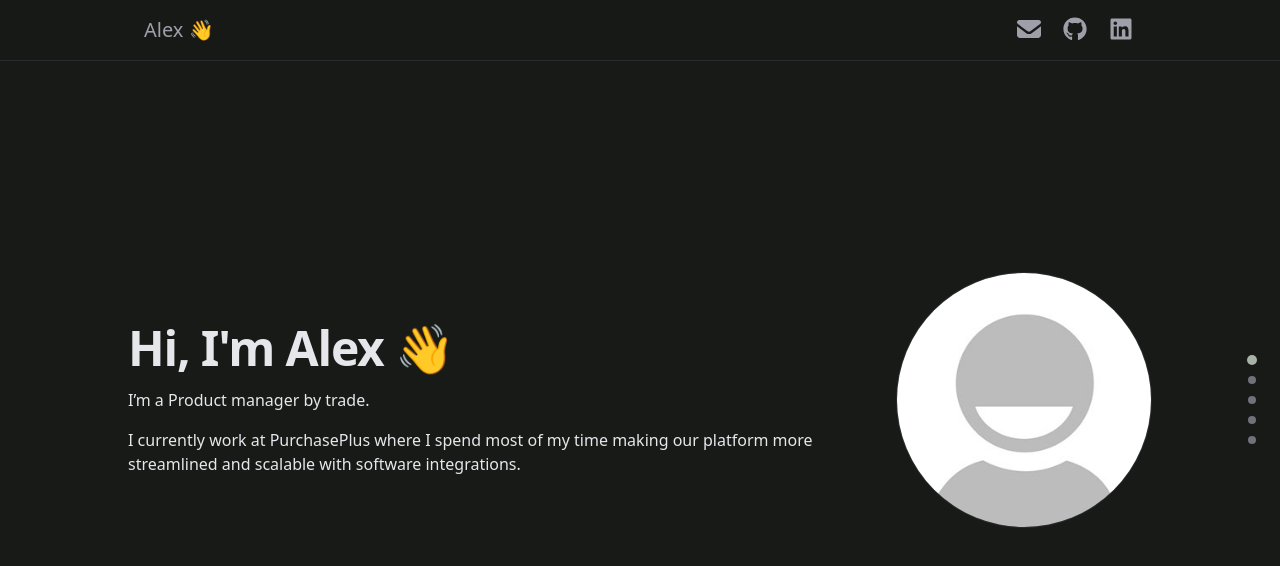
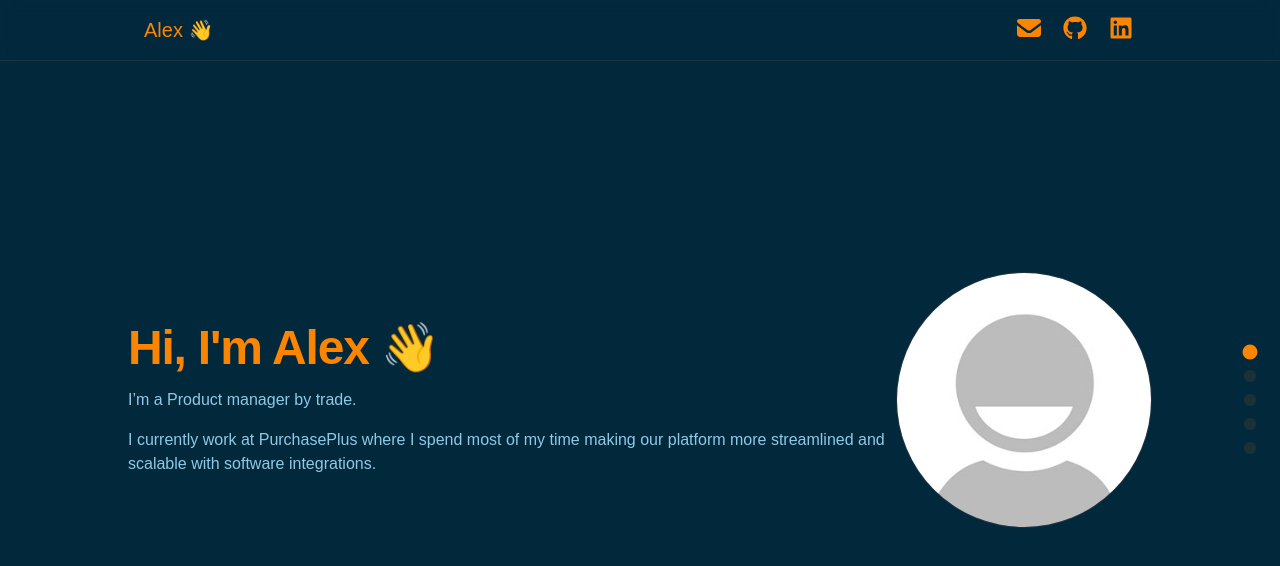
Before and after one commit to Alex-de-Lacey/personal-website, a React (Vite) app: page / in a window 1280 px wide. Shown: the top 566 px of the page. Built offline with nearby package versions, Linux system fonts and the light colour scheme.

Commit message:
Centralised styling into index.css file

```diff
--- a/index.html
+++ b/index.html
@@ -4,6 +4,7 @@
     <meta charset="UTF-8" />
     <meta name="viewport" content="width=device-width, initial-scale=1.0" />
     <title>Alex</title>
+    <link href="https://fonts.googleapis.com/css2?family=Lato:wght@300;400;700&display=swap" rel="stylesheet">
   </head>
   <body>
     <div id="root"></div>
--- a/package.json
+++ b/package.json
@@ -14,6 +14,7 @@
     "@fortawesome/free-brands-svg-icons": "^7.0.0",
     "@fortawesome/free-solid-svg-icons": "^7.0.0",
     "@fortawesome/react-fontawesome": "^3.0.1",
+    "chroma-js": "^3.1.2",
     "react": "^19.1.1",
     "react-dom": "^19.1.1"
   },
--- a/src/components/ui/Company.tsx
+++ b/src/components/ui/Company.tsx
@@ -60,7 +60,7 @@ export default function Company({ img, companyName, roleDescription, index = 0,
       <img
         src={img}
         alt="company image"
-        className={`w-24 h-24 md:w-36 md:h-36 rounded-full object-cover border-4 border-green-800/100 transition-transform duration-200 ease-out hover:scale-110 ${whiteBackground ? 'bg-white' : ''}`}
+        className={`w-24 h-24 md:w-36 md:h-36 rounded-full object-cover border-4 border-secondary transition-transform duration-200 ease-out hover:scale-110 ${whiteBackground ? 'bg-white' : ''}`}
       />
       <div ref={roleDescriptionRef} className="w-24 md:w-36 text-center opacity-0 group-hover:opacity-100 transition-opacity duration-200">
         <p className="break-words">{roleDescription}</p>
--- a/src/components/ui/CompanyContainer.tsx
+++ b/src/components/ui/CompanyContainer.tsx
@@ -15,11 +15,11 @@ type CompanyContainerProps = {
 }
 
 function Line() {
-  return <div aria-hidden="true" className="h-1 bg-green-800/100 flex-1 rounded-md" />
+  return <div aria-hidden="true" className="h-1 bg-secondary flex-1 rounded-md" />
 }
 
 function Year({ year }: { year: number }) {
-  return <p className="text-xl font-medium text-green-500/100 m-2">{year}</p>
+  return <h3 className="m-2 text-quaternary">{year}</h3>
 }
 
 export default function CompanyContainer({ items, className = '', startYear=2019, endYear = new Date().getFullYear() }: CompanyContainerProps) {
--- a/src/components/ui/Navbar.tsx
+++ b/src/components/ui/Navbar.tsx
@@ -80,7 +80,7 @@ export default function Navbar() {
           <div className="flex items-center">
             <button
               onClick={handleNavClick("overview")}
-              className="text-zinc-400 text-xl hover:text-foreground hover:text-primary transition-colors cursor-pointer"
+              className="text-quaternary text-xl hover:text-foreground transition-colors cursor-pointer"
             >
               Alex 👋
             </button>
@@ -94,7 +94,7 @@ export default function Navbar() {
                   <button
                     key={index}
                     onClick={handleNavClick(social.url.substring(1))}
-                    className="text-zinc-400 hover:text-foreground transition-colors cursor-pointer"
+                    className="text-quaternary transition-colors cursor-pointer"
                     aria-label={social.label}
                   >
                     <FontAwesomeIcon icon={social.icon} className="text-2xl"/>
@@ -107,7 +107,7 @@ export default function Navbar() {
                   href={social.url}
                   target="_blank"
                   rel="noopener noreferrer"
-                  className="text-zinc-400 hover:text-foreground transition-colors cursor-pointer"
+                  className="text-quaternary transition-colors cursor-pointer"
                   aria-label={social.label}
                 >
                   <FontAwesomeIcon icon={social.icon} className="text-2xl"/>
--- a/src/components/ui/PageIndicator.tsx
+++ b/src/components/ui/PageIndicator.tsx
@@ -39,10 +39,10 @@ export default function PageIndicator() {
           key={index}
           onClick={() => handleClick(index)}
           className={cn(
-            'w-2 h-2 rounded-full transition-all duration-300 cursor-pointer',
+            'w-3 h-3 rounded-full transition-all duration-300 cursor-pointer bg-quaternary',
             index === activeIndex
               ? 'bg-primary scale-125'
-              : 'bg-zinc-500 hover:bg-zinc-400'
+              : 'bg-quaternary/10 hover:bg-quaternary/50'
           )}
           aria-label={`Go to section ${index + 1}`}
         />
--- a/src/components/ui/Text.tsx
+++ b/src/components/ui/Text.tsx
@@ -7,7 +7,7 @@ type TextProps = PropsWithChildren<{
 
 export function Text({ className, children }: TextProps) {
   return (
-    <p className={cn('text-lg text-zinc-500 dark:text-zinc-400', className)}>
+    <p className={cn(className)}>
       {children}
     </p>
   )
--- a/src/components/ui/Thought.tsx
+++ b/src/components/ui/Thought.tsx
@@ -8,10 +8,10 @@ type Thought = {
 
 export default function Thought({ title, image, date, link }: Thought) {
     return (
-        <a href={link} target="_blank" rel="noopener noreferrer" className="flex flex-col gap-4 w-1/2 border border-zinc-700/50 rounded-md p-4 hover:scale-105 transition-transform duration-200 ease-out text-center">
-            <h3 className="min-h-[3rem] flex items-start justify-center text-xl font-semibold">{title}</h3>
-            <img src={image} alt={title} className="w-24 h-24 md:w-64 md:h-64 rounded-full object-cover border border-zinc-700/50 mx-auto"/>
-            <p className="text-right text-zinc-500">{new Date(date).toLocaleDateString('en-GB', { day: 'numeric', month: 'long', year: 'numeric' })}</p>
+        <a href={link} target="_blank" rel="noopener noreferrer" className="flex flex-col gap-4 w-1/2 border border-secondary/20 rounded-md p-4 hover:scale-105 transition-transform duration-200 ease-out text-center shadow-m hover:shadow-l">
+            <h5 className="min-h-[3rem] text-secondary flex justify-center">{title}</h5>
+            <img src={image} alt={title} className="w-24 h-24 md:w-64 md:h-64 rounded-full object-cover border border-secondary/20 mx-auto"/>
+            <p className="text-right text-secondary/60">{new Date(date).toLocaleDateString('en-GB', { day: 'numeric', month: 'long', year: 'numeric' })}</p>
         </a>
     )
 }
--- a/src/index.css
+++ b/src/index.css
@@ -1,12 +1,36 @@
 @import "tailwindcss";
 
 @theme {
-  --color-background: #171A17;
-  --color-foreground: #e5e7eb;
-  --color-primary: #A9B2A9;
-  --color-secondary: #22c55e;
+  --color-background: #02283C;
+  --color-foreground: #ffb703;
+  --color-primary: #8ECAE6;
+  --color-secondary: #fb8500;
+  --color-tertiary: #8ECAE6;
+  --color-quaternary: #fb8500;
 }
 
 @layer base {
-  html, body, #root { @apply min-h-screen bg-background text-foreground; }
+  html, body, #root {
+    @apply min-h-screen bg-background text-foreground/100;
+    font-family: 'PP Neue Montreal', sans-serif;
+  }
+
+  /* Typography */
+  h1, h2, h3, h4, h5, h6 {
+    @apply font-semibold tracking-tight;
+  }
+
+  h1 { @apply text-4xl lg:text-5xl font-bold text-secondary; }
+  h2 { @apply text-3xl lg:text-4xl; }
+  h3 { @apply text-2xl lg:text-3xl; }
+  h4 { @apply text-xl lg:text-2xl; }
+  h5 { @apply text-lg lg:text-xl; }
+  h6 { @apply text-base lg:text-lg; }
+
+  p { @apply text-base text-primary; }
+
+  /* Focus styles */
+  *:focus-visible {
+    @apply outline-none ring-2 ring-primary ring-offset-2 ring-offset-background;
+  }
 }
--- a/src/pages/About.tsx
+++ b/src/pages/About.tsx
@@ -6,15 +6,15 @@ export default function About() {
     <PageLayout>
         <section className="flex md:flex-row md:items-center gap-6">
             <div className="space-y-4">
-                <h1 className="text-4xl sm:text-5xl font-extrabold tracking-tight">About Me</h1>
+                <h1>About Me</h1>
                 <p>
                   I started my career as a Business Analyst, gathering requirements and mapping systems. Over time I realised I was less interested in documenting what to build and more interested in why we were building it, how it would work, and what impact it would have on the business. This naturally drew me to Product Management.
                 </p>
                 <p>
-                  I also taught myself to code along the way. I’ve found this invaluable for delivery, helping me communicate with developers, understand technical trade-offs and account for them in product decisions, and prototyping ideas quickly with little investment.
+                  I also taught myself to code along the way. I’ve found this invaluable for delivery, helping me communicate with developers, understand technical trade-offs and account for them in product decisions, and prototype ideas quickly with little investment.
                 </p>
                 <p>
-                  I’m also interested in design. I think about design in the same way whether it’s an API, a physical space, or the way a process flows. When something feels intuitive, effortless and elegant, it’s quietly well designed.
+                  I’m also interested in design. I think about design in the same way whether it’s an API, a physical space, or the way a process flows. When something feels intuitive, effortless and elegant, it’s well designed.
                 </p>
                 <p>
                 Outside of work, I enjoy reading, training martial arts, language learning and cooking international cuisines. I'm currently learning AWS Cloud Developer certificate.
--- a/src/pages/Experience.tsx
+++ b/src/pages/Experience.tsx
@@ -41,7 +41,7 @@ export default function Experience() {
           { companyName: purchasePlus.companyName, roleDescription: purchasePlus.roleDescription, img: purchasePlus.img, whiteBackground: purchasePlus.whiteBackground },
         ]}
       />
-      <a className = "text-right" href="test.io" >Resume.pdf</a>
+      <a className = "text-right text-secondary" href="test.io" >Resume.pdf</a>
     </PageLayout>
 
   )
```
Also changed, not shown: src/pages/Contact.tsx (+4 -11 lines), 1 other file (tests, documents, lock files or other folders).
